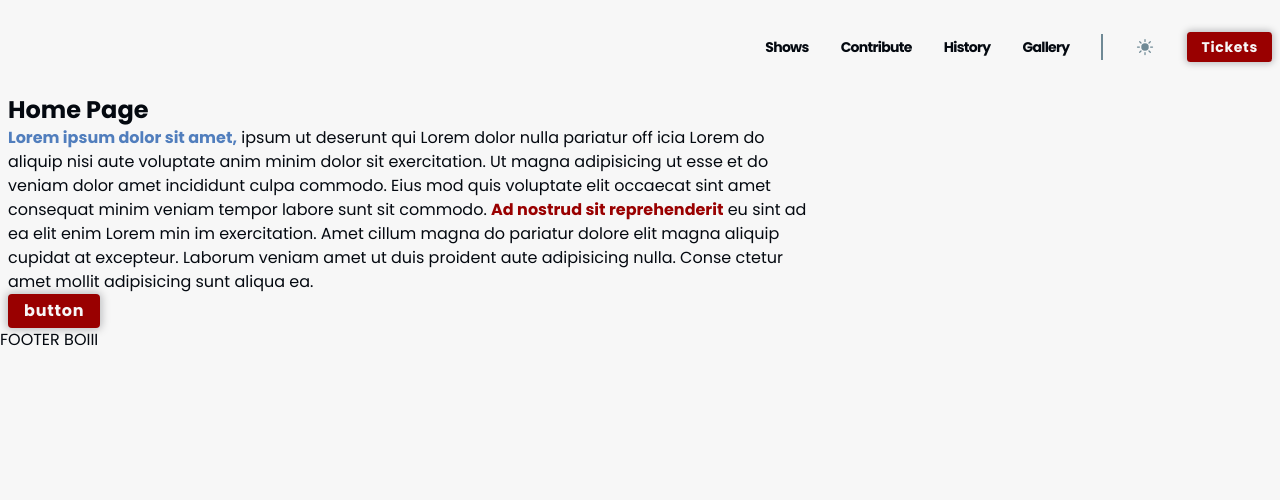
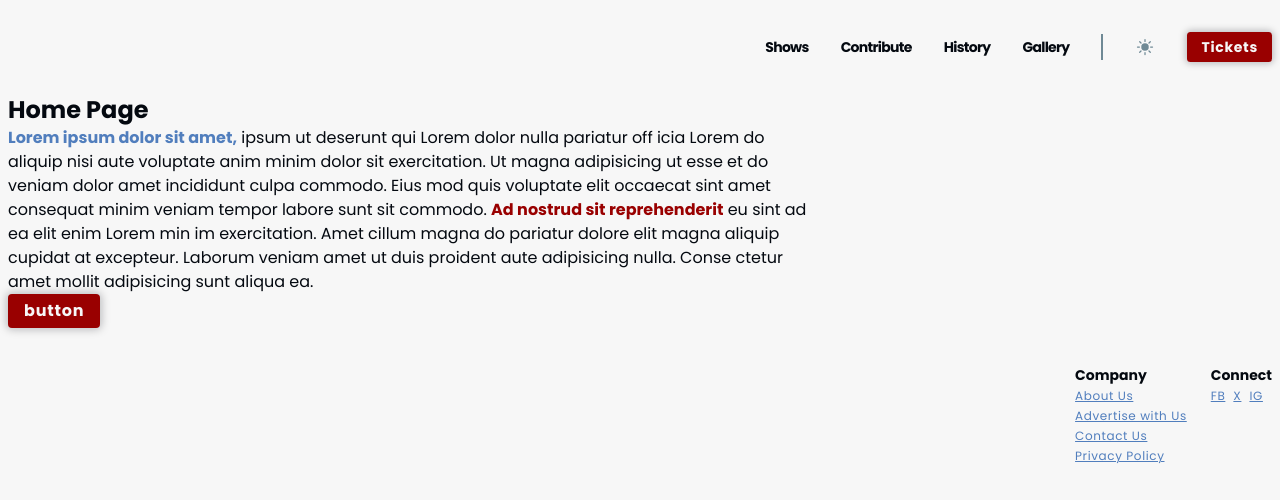
Before and after one commit to jdmallen/rocking-horse, a Nuxt app in the folder frontend/: page / in a window 1280 px wide. Shown: the top 500 px of the page. Built offline with nearby package versions, Linux system fonts and the light colour scheme.

Commit message:
Flesh out footer

```diff
--- a/frontend/components/AppFooter.vue
+++ b/frontend/components/AppFooter.vue
@@ -1 +1,113 @@
-<template>FOOTER BOIII</template>
+<template>
+	<footer class="footer container">
+		<!-- Links and text typical at the bottom of a community theater website -->
+		<div class="footer__section">
+			<h5 class="footer__section-header">Company</h5>
+			<ul class="footer__list">
+				<li class="footer__item">
+					<a href="#" class="footer__link">About Us</a>
+				</li>
+				<li class="footer__item">
+					<a href="#" class="footer__link">Advertise with Us</a>
+				</li>
+				<li class="footer__item">
+					<a href="#" class="footer__link">Contact Us</a>
+				</li>
+				<li class="footer__item">
+					<a href="#" class="footer__link">Privacy Policy</a>
+				</li>
+			</ul>
+		</div>
+		<div class="footer__section">
+			<h5 class="footer__section-header">Connect</h5>
+			<ul class="footer__list">
+				<li class="footer__item">
+					<a href="#" class="footer__link">FB</a>
+				</li>
+				<li class="footer__item">
+					<a href="#" class="footer__link">X</a>
+				</li>
+				<li class="footer__item">
+					<a href="#" class="footer__link">IG</a>
+				</li>
+			</ul>
+		</div>
+	</footer>
+</template>
+
+<style lang="css" scoped>
+	.footer {
+		display: flex;
+		flex-direction: column;
+		align-items: center;
+		gap: var(--size-2xl);
+		padding-top: var(--size-4xl);
+		padding-bottom: var(--size-2xl);
+
+		.footer__section {
+			h5.footer__section-header {
+				text-align: center;
+				font-size: var(--size-base);
+			}
+
+			ul.footer__list {
+				padding-left: 0;
+
+				.footer__item {
+					font-size: var(--size-sm);
+					list-style: none;
+					text-align: center;
+
+					a.footer__link {
+						font-weight: 400;
+						letter-spacing: 0.05em;
+						transition: color 0.1s;
+					}
+
+					a.footer__link:hover {
+						text-decoration: underline;
+						color: var(--clr-emphasis);
+					}
+
+					a.footer__link:active {
+						color: var(--clr-emphasis);
+					}
+				}
+			}
+		}
+
+		.footer__section:nth-of-type(2) ul {
+			display: flex;
+			flex-direction: row;
+			gap: 0.5em;
+			justify-content: center;
+		}
+	}
+
+	/* xs */
+	@media screen and (width >= 475px) {
+		.footer {
+			flex-direction: row;
+			justify-content: flex-end;
+			align-items: flex-start;
+
+			.footer__section {
+				h5.footer__section-header {
+					text-align: left;
+					font-size: var(--size-sm);
+				}
+
+				ul.footer__list {
+					.footer__item {
+						text-align: left;
+						font-size: var(--size-xs);
+					}
+				}
+			}
+
+			.footer__section:nth-of-type(2) ul {
+				justify-content: flex-start;
+			}
+		}
+	}
+</style>
```
